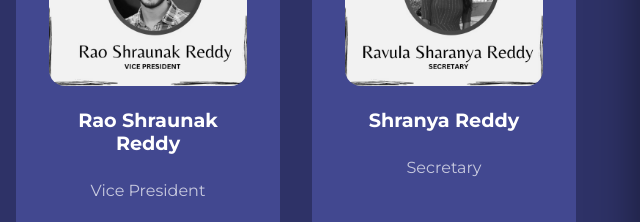
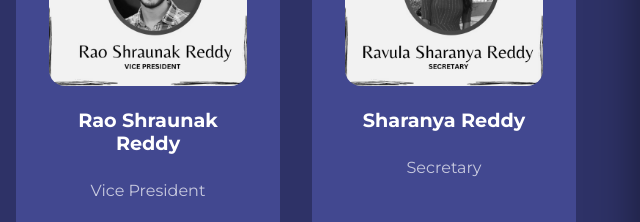
Before and after one commit to Hackorio/hackorio, a plain HTML site: page about.html in a window 1280 px wide. Shown: the part 1075-1297 px from the top of the page, 640-1280 px from the left. Drawn offline with nearby package versions, Linux system fonts and the light colour scheme.

Commit message:
spelling

```diff
--- a/about.html
+++ b/about.html
@@ -119,7 +119,7 @@
                 <img src="./images/member-3.jpg">
             </div>
             <div class="team__member-info">
-                <h4>Shranya Reddy</h4>
+                <h4>Sharanya Reddy</h4>
                 <p>Secretary</p>
             </div>
             <div class="team__member-socials">
```
